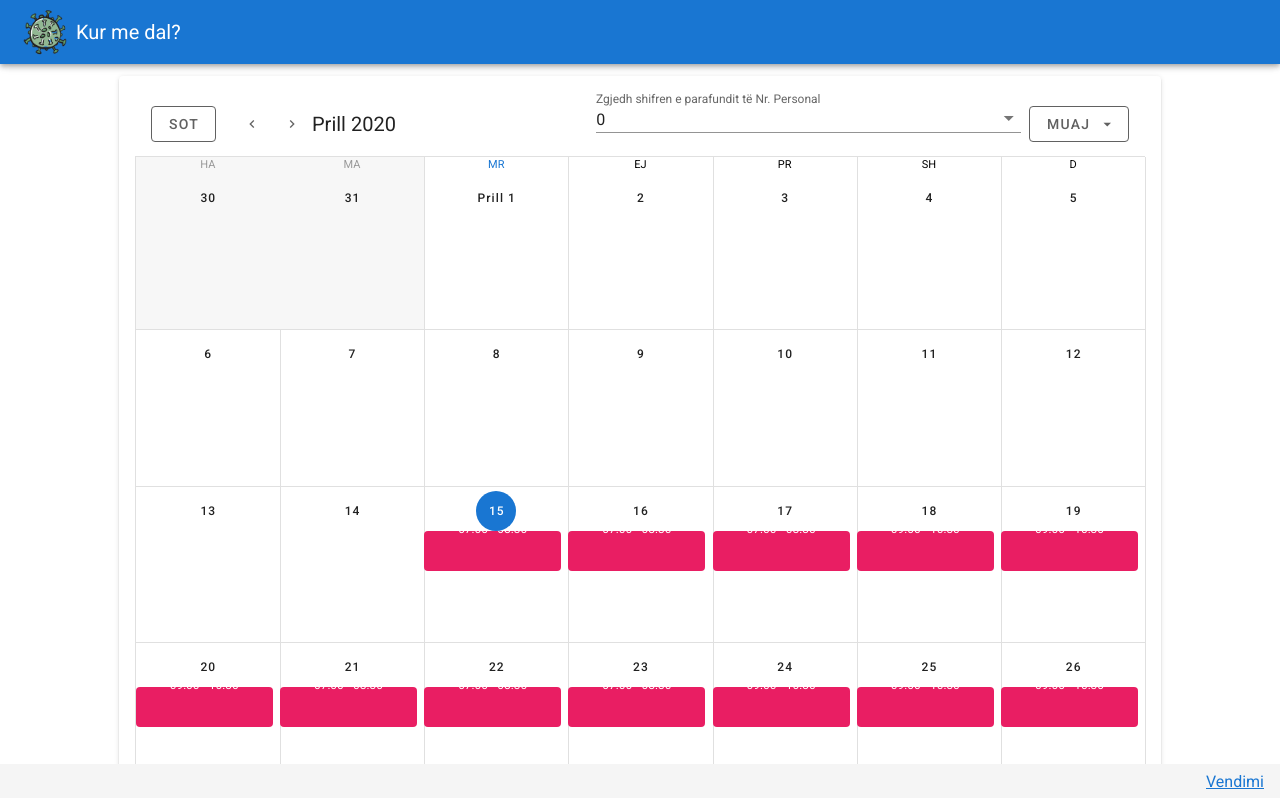
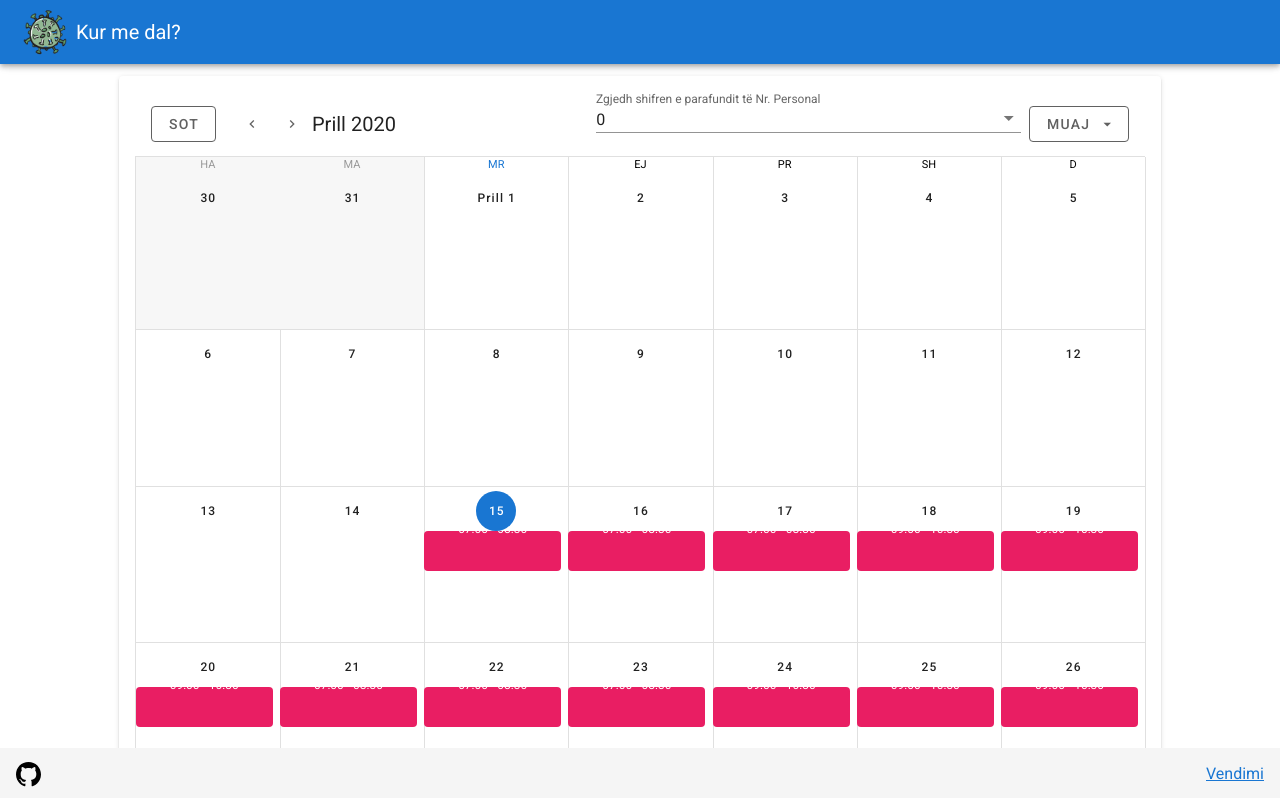
Before and after one commit to kujtimiihoxha/kurmedal, a Vue app: page / in a window 1280 px wide. Shown: the top 798 px of the page. Built offline with nearby package versions, Linux system fonts and the light colour scheme.

Commit message:
Add GH link

```diff
--- a/src/App.vue
+++ b/src/App.vue
@@ -176,6 +176,15 @@
       </v-container>
     </v-content>
     <v-footer app>
+      <a href="https://github.com/kujtimiihoxha/kurmedal" target="_blank" class="pt-2">
+        <svg id="i-github" viewBox="0 0 64 64" width="25" height="25">
+          <path
+            stroke-width="0"
+            fill="black"
+            d="M32 0 C14 0 0 14 0 32 0 53 19 62 22 62 24 62 24 61 24 60 L24 55 C17 57 14 53 13 50 13 50 13 49 11 47 10 46 6 44 10 44 13 44 15 48 15 48 18 52 22 51 24 50 24 48 26 46 26 46 18 45 12 42 12 31 12 27 13 24 15 22 15 22 13 18 15 13 15 13 20 13 24 17 27 15 37 15 40 17 44 13 49 13 49 13 51 20 49 22 49 22 51 24 52 27 52 31 52 42 45 45 38 46 39 47 40 49 40 52 L40 60 C40 61 40 62 42 62 45 62 64 53 64 32 64 14 50 0 32 0 Z"
+          />
+        </svg>
+      </a>
       <v-spacer></v-spacer>
       <a href="./assets/05-1898.pdf" target="_blank">Vendimi</a>
     </v-footer>
@@ -351,28 +360,6 @@ export default {
     },
     updateRange({ start, end }) {
       this.setEvents();
-      // const events = [];
-      //
-      // const min = new Date(`${start.date}T00:00:00`);
-      // const max = new Date(`${end.date}T23:59:59`);
-      // const days = (max.getTime() - min.getTime()) / 86400000;
-      // const eventCount = this.rnd(days, days + 20);
-      //
-      // for (let i = 0; i < eventCount; i++) {
-      //   const allDay = this.rnd(0, 3) === 0;
-      //   const firstTimestamp = this.rnd(min.getTime(), max.getTime());
-      //   const first = new Date(firstTimestamp - (firstTimestamp % 900000));
-      //   const secondTimestamp = this.rnd(2, allDay ? 288 : 8) * 900000;
-      //   const second = new Date(first.getTime() + secondTimestamp);
-      //
-      //   events.push({
-      //     name: this.names[this.rnd(0, this.names.length - 1)],
-      //     start: this.formatDate(first, !allDay),
-      //     end: this.formatDate(second, !allDay),
-      //     color: this.colors[this.rnd(0, this.colors.length - 1)]
-      //   });
-      // }
-
       this.start = start;
       this.end = end;
     },
@@ -380,9 +367,6 @@ export default {
       return d > 3 && d < 21
         ? "th"
         : ["th", "st", "nd", "rd", "th", "th", "th", "th", "th", "th"][d % 10];
-    },
-    rnd(a, b) {
-      return Math.floor((b - a + 1) * Math.random()) + a;
     },
     formatDate(a, withTime) {
       return withTime
```
